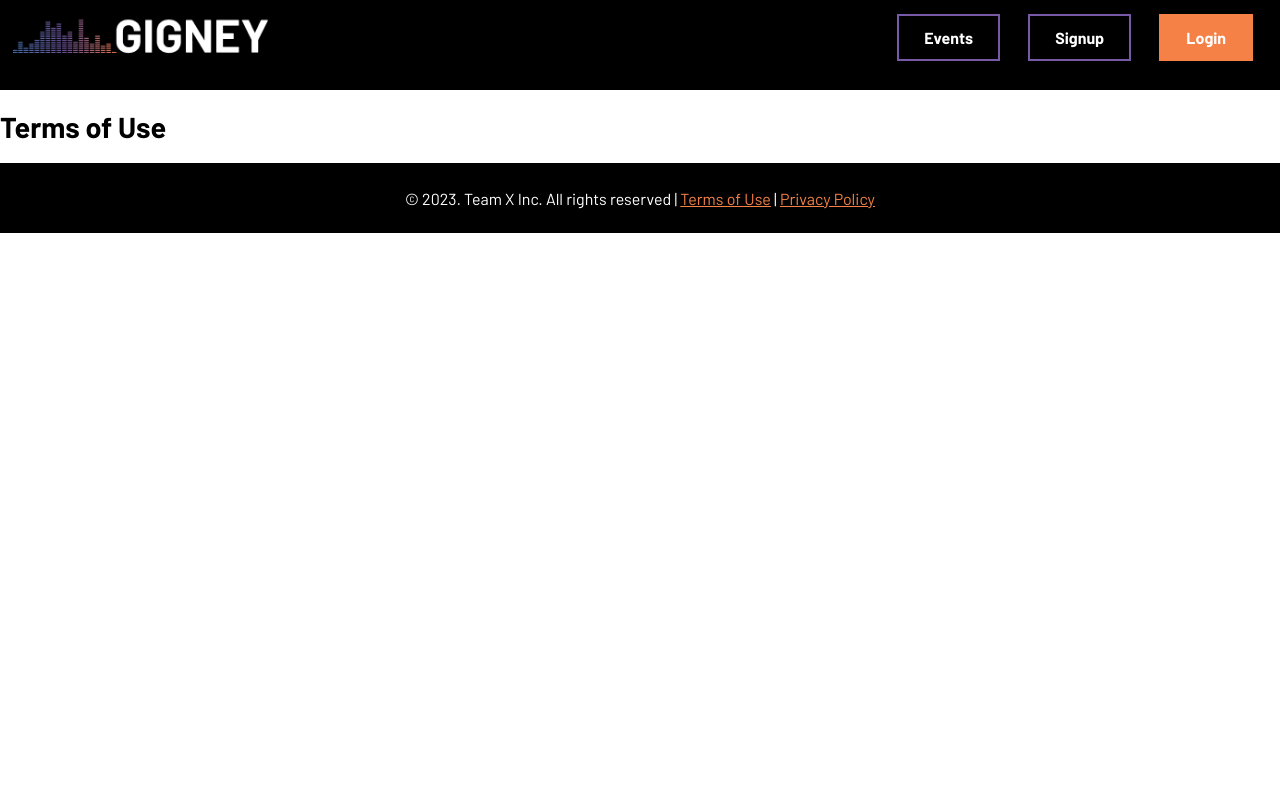
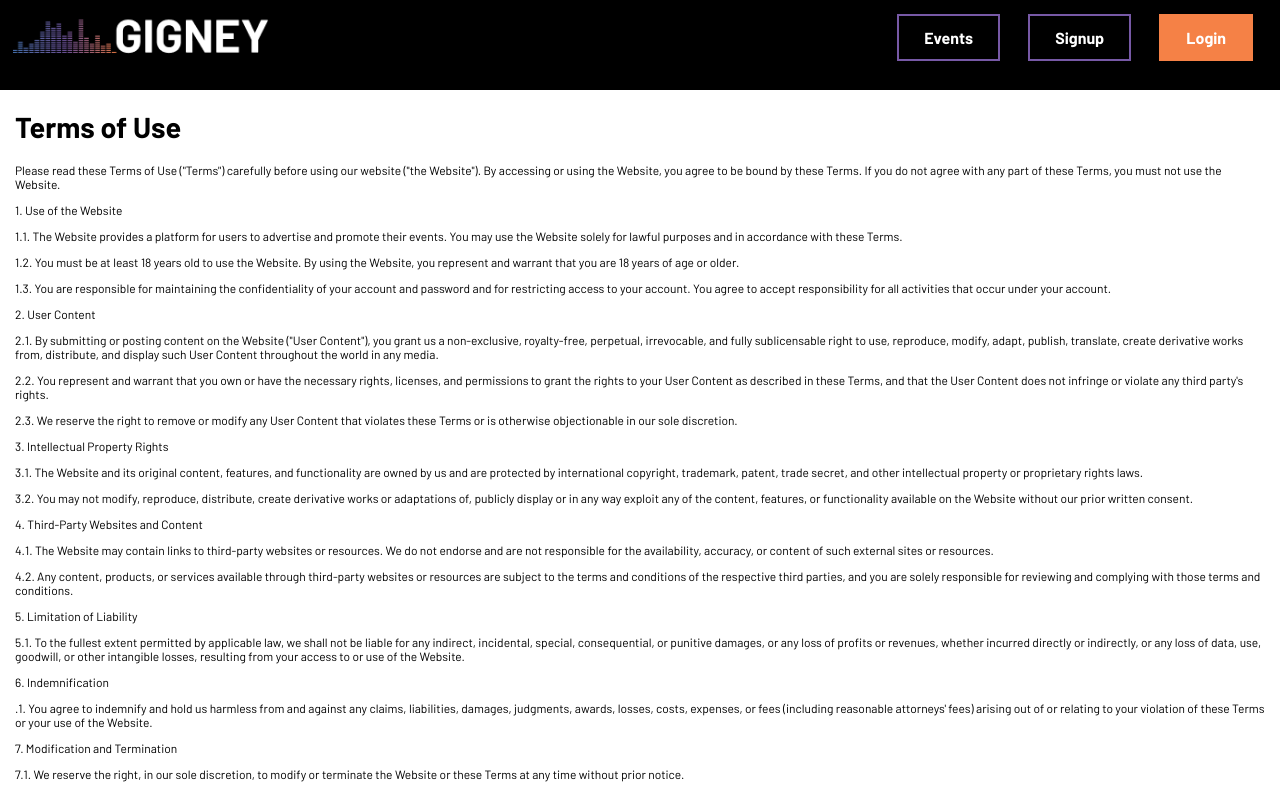
Before and after one commit to GRDE3024-DIG33-DigEx-Major-Project-2/frontendA3, a React (Create React App) app: page /terms-of-use in a window 1280 px wide. Shown: the top 794 px of the page. Built offline with nearby package versions, Linux system fonts and the light colour scheme.

Commit message:
Privacy Policy and Terms of Use pages

```diff
--- a/src/components/PrivacyPolicy.js
+++ b/src/components/PrivacyPolicy.js
@@ -1,7 +1,84 @@
 const PrivacyPolicy = () => {
     return (
       <>
+      <div className="content-body">
         <h1>Privacy Policy</h1>
+       <p> Effective Date: 16/072023 </p>
+
+<p>1. Introduction </p>
+
+<p>1.1. This Privacy Policy ("Policy") describes how we collect, use, and disclose personal information when you use our website ("the Website"). </p>
+
+<p>1.2. By accessing or using the Website, you consent to the collection, use, and disclosure of your personal information in accordance with this Policy. </p>
+
+<p>2. Information We Collect </p>
+
+<p>2.1. Personal Information: When you use the Website, we may collect certain personally identifiable information, such as your name, email address, and contact information. We collect this information when you voluntarily provide it to us through registration forms, event submissions, or other interactions with the Website. </p>
+
+<p>2.2. Non-Personal Information: We may also collect non-personal information, such as your IP address, browser type, operating system, and other technical information that does not directly identify you. We may use cookies or similar technologies to collect this information. </p>
+
+<p>3. Use of Information </p>
+
+<p>3.1. We may use the collected information for the following purposes: </p>
+
+<p>To provide and maintain the Website </p>
+
+<p>To process and manage event submissions </p>
+
+<p>To communicate with you and respond to your inquiries </p>
+
+<p>To personalize and improve your experience on the Website </p>
+
+<p>To send you promotional and marketing communications (with your consent) </p>
+
+<p>To enforce our terms and policies </p>
+
+<p>To protect the rights, property, or safety of users or others </p>
+
+<p>4. Disclosure of Information </p>
+
+<p>4.1. We may disclose your personal information to third parties in the following circumstances: </p>
+
+<p>With your consent </p>
+
+<p>To service providers who assist us in operating the Website or providing services to you </p>
+
+<p>To comply with legal obligations or respond to lawful requests from government authorities </p>
+
+<p>To protect our rights, property, or safety, or the rights, property, or safety of others </p>
+
+<p>4.2. We may also disclose aggregated or de-identified information that does not directly identify you for various purposes, such as analytics, research, or marketing. </p>
+
+<p>5. Data Security </p>
+
+<p>5.1. We implement appropriate technical and organizational measures to protect your personal information against unauthorized access, alteration, disclosure, or destruction. </p>
+
+<p>5.2. Despite our best efforts, no method of transmission over the Internet or electronic storage is completely secure. Therefore, we cannot guarantee absolute security of your information. </p>
+
+<p>6. Third-Party Links </p>
+
+<p>6.1. The Website may contain links to third-party websites or services. We are not responsible for the privacy practices or the content of such third-party sites. We encourage you to review the privacy policies of those third-party sites before providing any personal information. </p>
+
+<p>7. Children's Privacy </p>
+
+<p>7.1. The Website is not intended for individuals under the age of 18. We do not knowingly collect personal information from children. If we become aware that we have collected personal information from a child without parental consent, we will take steps to remove that information from our servers. </p>
+
+<p>8. Your Choices </p>
+
+<p>8.1. You may update or correct your personal information by accessing your account settings on the Website or by contacting us directly. </p>
+
+<p>8.2. You may opt-out of receiving promotional and marketing communications from us by following the instructions provided in those communications or by contacting us. </p>
+
+<p>9. Changes to this Policy </p>
+
+<p>9.1. We may update this Policy from time to time by posting the revised version on the Website. The revised Policy will be effective as of the date specified in the updated Policy. </p>
+
+<p>10. Contact Us </p>
+
+<p>10.1. If you have any questions or concerns about this Policy or our privacy practices, please contact us at 0240123465</p>
+
+
+        </div>
       </>
     );
   };
--- a/src/components/TermsOfUse.js
+++ b/src/components/TermsOfUse.js
@@ -1,7 +1,56 @@
 const TermsOfUse = () => {
     return (
       <>
+      <div className="content-body">
         <h1>Terms of Use</h1>
+        <p>Please read these Terms of Use ("Terms") carefully before using our website ("the Website"). By accessing or using the Website, you agree to be bound by these Terms. If you do not agree with any part of these Terms, you must not use the Website. </p>
+
+        <p>1. Use of the Website</p>
+
+        <p>1.1. The Website provides a platform for users to advertise and promote their events. You may use the Website solely for lawful purposes and in accordance with these Terms. </p>
+
+        <p>1.2. You must be at least 18 years old to use the Website. By using the Website, you represent and warrant that you are 18 years of age or older. </p>
+
+        <p>1.3. You are responsible for maintaining the confidentiality of your account and password and for restricting access to your account. You agree to accept responsibility for all activities that occur under your account. </p>
+
+        <p>2. User Content </p>
+
+        <p>2.1. By submitting or posting content on the Website ("User Content"), you grant us a non-exclusive, royalty-free, perpetual, irrevocable, and fully sublicensable right to use, reproduce, modify, adapt, publish, translate, create derivative works from, distribute, and display such User Content throughout the world in any media. </p>
+
+        <p>2.2. You represent and warrant that you own or have the necessary rights, licenses, and permissions to grant the rights to your User Content as described in these Terms, and that the User Content does not infringe or violate any third party's rights. </p>
+
+        <p>2.3. We reserve the right to remove or modify any User Content that violates these Terms or is otherwise objectionable in our sole discretion. </p>
+
+        <p>3. Intellectual Property Rights </p>
+
+        <p>3.1. The Website and its original content, features, and functionality are owned by us and are protected by international copyright, trademark, patent, trade secret, and other intellectual property or proprietary rights laws. </p>
+
+        <p>3.2. You may not modify, reproduce, distribute, create derivative works or adaptations of, publicly display or in any way exploit any of the content, features, or functionality available on the Website without our prior written consent. </p>
+
+        <p>4. Third-Party Websites and Content </p>
+
+        <p>4.1. The Website may contain links to third-party websites or resources. We do not endorse and are not responsible for the availability, accuracy, or content of such external sites or resources. </p>
+
+        <p>4.2. Any content, products, or services available through third-party websites or resources are subject to the terms and conditions of the respective third parties, and you are solely responsible for reviewing and complying with those terms and conditions. </p>
+
+        <p>5. Limitation of Liability </p>
+
+        <p>5.1. To the fullest extent permitted by applicable law, we shall not be liable for any indirect, incidental, special, consequential, or punitive damages, or any loss of profits or revenues, whether incurred directly or indirectly, or any loss of data, use, goodwill, or other intangible losses, resulting from your access to or use of the Website. </p>
+
+        <p>6. Indemnification </p>
+
+        <p>.1. You agree to indemnify and hold us harmless from and against any claims, liabilities, damages, judgments, awards, losses, costs, expenses, or fees (including reasonable attorneys' fees) arising out of or relating to your violation of these Terms or your use of the Website. </p>
+
+        <p>7. Modification and Termination </p>
+
+        <p>7.1. We reserve the right, in our sole discretion, to modify or terminate the Website or these Terms at any time without prior notice. </p>
+
+        <p>7.2. If any provision of these Terms is found to be unlawful, void, or unenforceable, that provision shall be deemed severable and shall not affect the validity and enforceability of any remaining provisions. </p>
+
+        <p>8. Governing Law and Jurisdiction </p>
+
+        <p>8.1. These Terms shall be governed by and construed in accordance with the laws of The NSW Government. Any legal actions, suits, or proceedings arising out of or relating to these Terms or the Website shall be exclusively brought in the courts of The NSW Government. </p>
+        </div>
       </>
     );
   };
--- a/src/static/style.css
+++ b/src/static/style.css
@@ -794,4 +794,10 @@ footer {
 .preview-image {
   height: 300px;
   width: 100%;
+}
+
+/* CONTENT PAGES */
+.content-body {
+  margin: 15px;
+  margin-bottom: 30px;
 }/*# sourceMappingURL=style.css.map */
--- a/src/static/style.scss
+++ b/src/static/style.scss
@@ -794,3 +794,9 @@ footer {
   height: 300px;
   width: 100%;
 }
+
+/* CONTENT PAGES */
+.content-body {
+  margin:15px;
+  margin-bottom:30px;
+}
```
Also changed, not shown: 1 other file (tests, documents, lock files or other folders).
